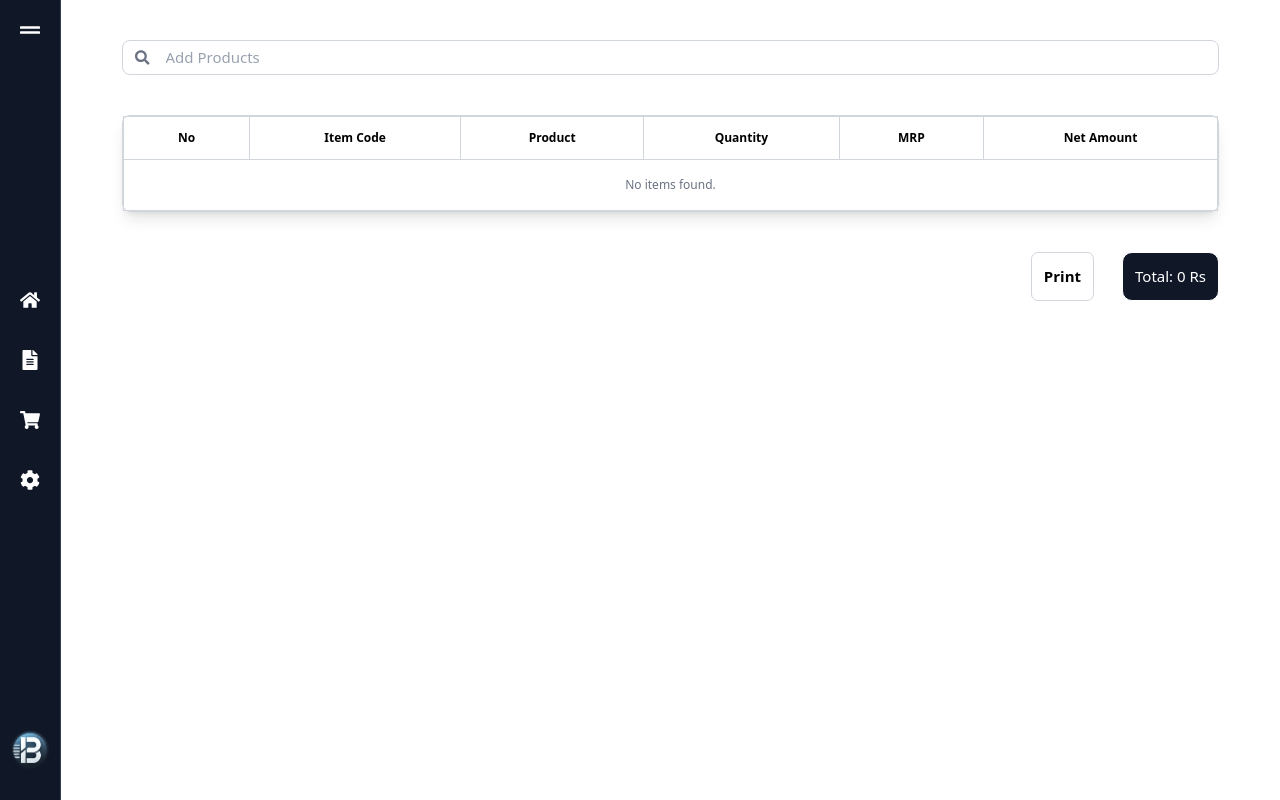
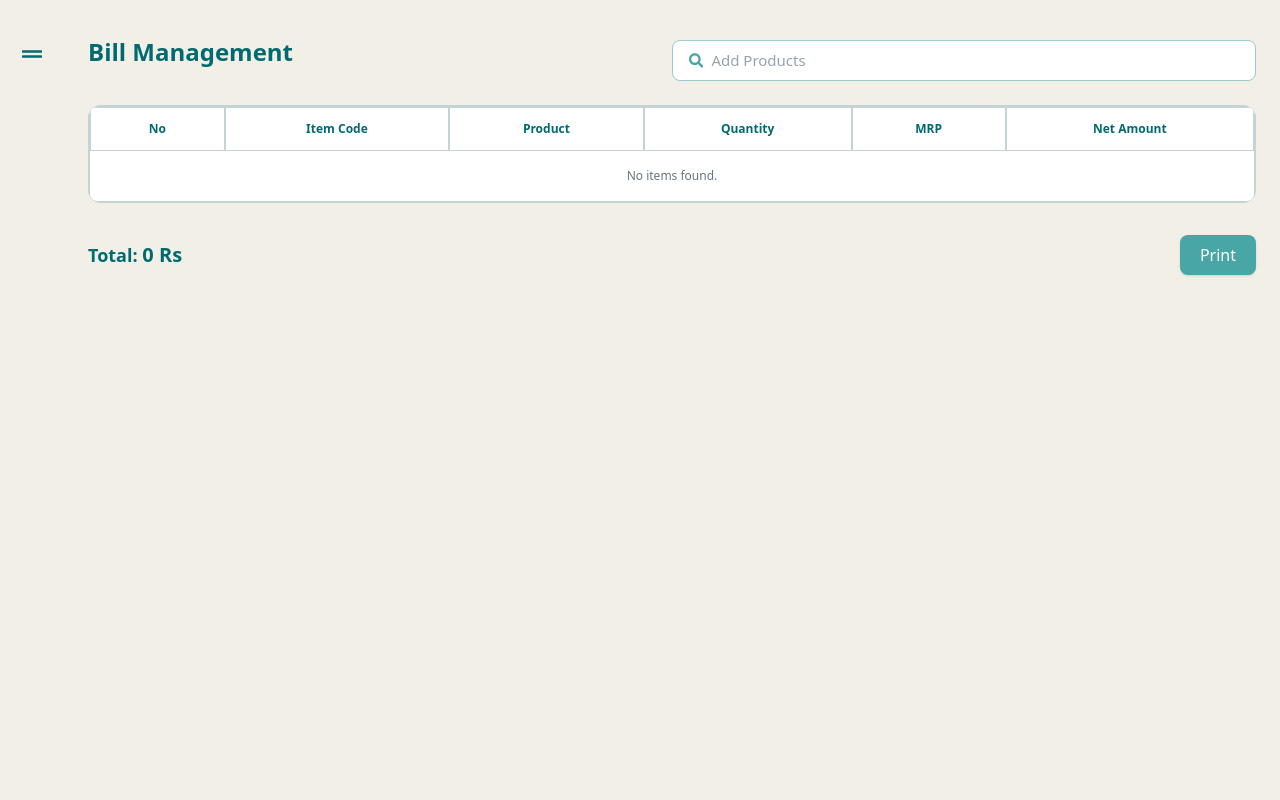
Before and after one commit to sunny-pixels/BillSwift, a React app in the folder frontend/: page /bill in a window 1280 px wide. Built offline with nearby package versions, Linux system fonts and the light colour scheme; the HTML template or start-up script is replaced by a standard one.

Commit message:
Frontend Updated

```diff
--- a/frontend/src/components/Button.jsx
+++ b/frontend/src/components/Button.jsx
@@ -1,12 +1,11 @@
-import React from 'react';
+import React from "react";
 
 const Button = ({ name, onClick }) => {
   return (
     <div className="flex justify-end w-[auto] gap-7">
       <button
         onClick={onClick}
-        className="px-4 text-[15px] py-3 rounded-lg border border-gray-300 font-bold cursor-pointer
-                   transition-all duration-300 [&:hover]:bg-gray-900 [&:hover]:text-white"
+        className="px-5 py-2 bg-[#48A6A7] hover:bg-[#006A71] text-white font-medium rounded-lg transition duration-200 shadow-sm"
       >
         {name}
       </button>
--- a/frontend/src/components/SearchItemBill.jsx
+++ b/frontend/src/components/SearchItemBill.jsx
@@ -1,7 +1,7 @@
 import React, { useState, useEffect, useRef } from "react";
 import { FaSearch } from "react-icons/fa";
 
-const SearchItemBill = ({ onItemSelect, name }) => {
+const SearchItemBill = ({ onItemSelect, name, className }) => {
   const [input, setInput] = useState("");
   const [results, setResults] = useState([]);
   const [showResults, setShowResults] = useState(true);
@@ -24,7 +24,7 @@ const SearchItemBill = ({ onItemSelect, name }) => {
       if (selectedElement) {
         selectedElement.scrollIntoView({
           block: "nearest",
-          behavior: "smooth"
+          behavior: "smooth",
         });
       }
     }
@@ -108,12 +108,12 @@ const SearchItemBill = ({ onItemSelect, name }) => {
 
   return (
     <div className="relative w-full flex justify-center">
-      <div className="flex items-center border border-gray-300 rounded-lg px-3 py-2 bg-white w-[90%] h-[35px] mt-10 gap-2">
-        <FaSearch className="text-gray-500 mr-2 text-[15px]" />
+      <div className={`flex items-center border border-[#9ACBD0] rounded-lg px-3 py-2 bg-white w-[90%] mt-4 focus-within:ring-2 focus-within:ring-[#48A6A7] transition duration-200 ${className}`}>
+        <FaSearch className="text-[#48A6A7] mr-2 text-[15px]" />
         <input
           type="text"
           placeholder={name}
-          className="outline-none bg-transparent w-full text-[15px] text-black placeholder-gray-400"
+          className="outline-none bg-transparent w-full text-[15px] text-gray-800 placeholder-gray-400"
           value={input}
           onChange={(e) => handleChange(e.target.value)}
           onFocus={() => {
@@ -129,7 +129,7 @@ const SearchItemBill = ({ onItemSelect, name }) => {
       {showResults && results.length > 0 && input.trim() !== "" && !input.includes(" - ") && (
         <div
           ref={resultsRef}
-          className="absolute top-[75px] w-[90%] bg-white border border-gray-300 flex flex-col shadow-md max-h-[200px] overflow-y-auto scrollbar-hide z-10"
+          className="absolute top-[60px] w-full bg-white border border-[#9ACBD0] rounded-lg flex flex-col shadow-md max-h-[200px] overflow-y-auto z-15 scrollbar-hide"
         >
           {results.map((result, index) => (
             <div
@@ -139,8 +139,8 @@ const SearchItemBill = ({ onItemSelect, name }) => {
               tabIndex={0}
               className={
                 selectedItem === index
-                  ? "p-3 bg-blue-100 font-semibold text-[13px] cursor-pointer focus:outline-none"
-                  : "p-3 active:bg-[#efefef] font-semibold text-[13px] cursor-pointer focus:outline-none focus:bg-[#e0e0e0]"
+                  ? "p-3 bg-[#F2EFE7] text-[#006A71] font-medium text-[13px] cursor-pointer focus:outline-none"
+                  : "p-3 hover:bg-[#F2EFE7] text-gray-700 font-medium text-[13px] cursor-pointer focus:outline-none focus:bg-[#F2EFE7] transition-colors duration-150"
               }
             >
               {result?.product || "No Item Code"}
--- a/frontend/src/components/SlideBar.jsx
+++ b/frontend/src/components/SlideBar.jsx
@@ -1,4 +1,5 @@
 import React from "react";
+import { useState } from "react";
 import {
   FaGripLines,
   FaHome,
@@ -10,12 +11,23 @@ import { useNavigate } from "react-router-dom";
 
 const SlideBar = () => {
   const navigate = useNavigate();
+  const [isOpen, setIsOpen] = useState(false);
 
   return (
-    <div className="w-[5%] h-screen flex flex-col items-center justify-between bg-gray-900 text-white py-5 border-r border-gray-700">
-      <FaGripLines className="text-xl cursor-pointer hover:text-blue-400 transition" />
+    <div className="w-[5%] h-screen flex flex-col items-center justify-betwee text-[#006A71] py-5">
+      <FaGripLines
+        className="text-xl cursor-pointer hover:text-blue-400 transition mt-6"
+        onClick={() => setIsOpen(!isOpen)}
+      />
 
-      <nav className="flex flex-col gap-10 mt-5">
+      <div
+        className="h-[300px] w-[50px] flex flex-col items-center justify-between py-5 transition-all duration-300"
+      >
+        <nav
+          className={`flex flex-col gap-10 mt-5 transition-opacity duration-300 ${
+            isOpen ? "opacity-100" : "opacity-0 pointer-events-none"
+          }`}
+        >
           <FaHome
             onClick={() => navigate("/")}
             className="text-xl cursor-pointer hover:text-blue-400 transition"
@@ -34,8 +46,9 @@ const SlideBar = () => {
             title="Settings"
           />
         </nav>
+      </div>
 
-      <img src="/bs_logo.png" alt="BillSwift Logo" className="w-15 h-15" />
+      {/* <img src="/bs_logo.png" alt="BillSwift Logo" className="w-15 h-15" /> */}
     </div>
   );
 };
--- a/frontend/src/components/Table.jsx
+++ b/frontend/src/components/Table.jsx
@@ -54,24 +54,22 @@ const Table = ({ items, setItems, highlightedItemId }) => {
 
   return (
     <>
-      <div className="mt-10 w-[90%] rounded-lg shadow-lg border border-gray-300 text-[12px]">
-        <div className="max-h-[400px] overflow-y-auto scrollbar-hide">
-          <table className="w-full border-collapse border border-gray-300 rounded-lg">
-            <thead className="top-0 z-10">
-              <tr className="bg-white text-black">
-                <th className="border border-gray-300 px-6 py-3 rounded-tl-lg">
-                  No
-                </th>
-                <th className="border border-gray-300 px-6 py-3">Item Code</th>
-                <th className="border border-gray-300 px-6 py-3">Product</th>
-                <th className="border border-gray-300 px-6 py-3">Quantity</th>
-                <th className="border border-gray-300 px-6 py-3">MRP</th>
-                <th className="border border-gray-300 px-6 py-3 rounded-tr-lg">
+      <div className="w-full rounded-lg shadow-lg border border-[#c4d4d6] text-[12px]">
+        <div className="relative max-h-[452px] overflow-y-auto scrollbar-hide border border-[#c4d4d6] rounded-lg">
+          <table className="w-full border-separate border-spacing-0">
+            <thead className="sticky top-0 z-10 bg-white text-[#006A71]">
+              <tr className="border-b border-[#c4d4d6]">
+                <th className="border border-[#c4d4d6] px-6 py-3">No</th>
+                <th className="border border-[#c4d4d6] px-6 py-3">Item Code</th>
+                <th className="border border-[#c4d4d6] px-6 py-3">Product</th>
+                <th className="border border-[#c4d4d6] px-6 py-3">Quantity</th>
+                <th className="border border-[#c4d4d6] px-6 py-3">MRP</th>
+                <th className="border border-[#c4d4d6] px-6 py-3">
                   Net Amount
                 </th>
               </tr>
             </thead>
-            <tbody>
+            <tbody className="divide-y divide-[#9ACBD0]">
               {items && items.length > 0 ? (
                 items.map((i, index) => {
                   const isHighlighted =
@@ -87,44 +85,44 @@ const Table = ({ items, setItems, highlightedItemId }) => {
                       border-b transition-all duration-100
                       ${
                         isHighlighted
-                          ? "bg-yellow-200 font-medium scale-[1.01] shadow-md"
+                          ? "bg-[#c4d4d6] font-medium scale-[1.01] shadow-md"
                           : "hover:bg-gray-50"
                       }
                     `}
                     >
-                      <td className="border border-gray-300 px-6 py-3 text-center">
-                        {index + 1}
+                      <td className="border border-[#c4d4d6] px-6 py-3 text-center cursor-pointer group relative">
+                        <span>{index + 1}</span>
+                        <div className="absolute inset-0 flex items-center justify-center opacity-0 group-hover:opacity-100 transition-opacity">
+                          <HiPencilAlt
+                            onClick={() => handleEditClick(i._id)}
+                            className="text-xl cursor-pointer"
+                          />
+                        </div>
                       </td>
-                      <td className="border border-gray-300 px-6 py-3 text-center">
-                        {i.itemCode}
+                      <td className="border border-[#c4d4d6] px-6 py-3 text-center">
+                        {/* {i.itemCode} */}
+                        {"MANUAL-" +
+                          Math.floor(100000 + Math.random() * 900000)}
                       </td>
-                      <td className="border border-gray-300 px-6 py-3 text-center">
-                        {i.product}
+                      <td className="border border-[#c4d4d6] px-6 py-3 text-center">
+                        {i.product.charAt(0).toUpperCase() + i.product.slice(1)}
                       </td>
 
-                      <td className="border border-gray-300 px-6 py-3 text-center cursor-pointer group">
-                        <div className="flex items-center justify-center space-x-2">
-                          <HiPencilAlt
-                            onClick={() => handleEditClick(i._id)}
-                            className="text-xl cursor-pointer opacity-0 group-hover:opacity-100 transition-opacity"
-                          />
-                          {i.quantity}
-                        </div>
+                      <td className="border border-[#c4d4d6] px-6 py-3 text-center cursor-pointer group">
+                        {/* <div className="flex items-center justify-center space-x-2"> */}
+                        {i.quantity}
+                        {/* </div> */}
                       </td>
 
-                      <td className="border border-gray-300 px-6 py-3 text-center cursor-pointer group">
-                        <div className="flex items-center justify-center space-x-2">
-                          <HiPencilAlt
-                            onClick={() => handleEditClick(i._id)}
-                            className="text-xl cursor-pointer opacity-0 group-hover:opacity-100 transition-opacity"
-                          />
-                          {i.mrp}
-                        </div>
+                      <td className="border border-[#c4d4d6] px-6 py-3 text-center cursor-pointer group">
+                        {/* <div className="flex items-center justify-center space-x-2"> */}
+                        {i.mrp}
+                        {/* </div> */}
                       </td>
 
-                      <td className="border border-gray-300 px-6 py-3 text-center cursor-pointer group">
-                        <div className="flex items-center justify-center space-x-2">
-                          {i.netamt}
+                      <td className="border border-[#c4d4d6] px-6 py-3 text-center cursor-pointer group">
+                        <div className="flex items-center justify-between w-full px-4">
+                          <span className="flex-1 text-center">{i.netamt}</span>
                           <MdDelete
                             onClick={() => handleDeleteClick(i._id)}
                             className="text-xl cursor-pointer opacity-0 group-hover:opacity-100 transition-opacity"
--- a/frontend/src/pages/BillPage.jsx
+++ b/frontend/src/pages/BillPage.jsx
@@ -4,11 +4,10 @@ import autoTable from "jspdf-autotable";
 import SlideBar from "../components/SlideBar";
 import SearchItemBill from "../components/SearchItemBill";
 import Table from "../components/Table";
+import Button from "../components/Button"; // Add this import
 
 const BillPage = () => {
   const [items, setItems] = useState([]);
-
-  // console.log("Items",items)
 
   // Function to add items from search
   const addItem = (item) => {
@@ -95,7 +94,7 @@ const BillPage = () => {
         font: "helvetica",
       },
       headStyles: {
-        fillColor: [41, 128, 185],
+        fillColor: [0, 106, 113], // Changed to match your teal theme #006A71
         textColor: 255,
         fontStyle: "bold",
       },
@@ -129,29 +128,39 @@ const BillPage = () => {
   };
 
   return (
-    <div>
-      <div className="flex">
-        <SlideBar />
-        <div className="w-[100%] flex flex-col items-center">
-          <div className="relative w-full">
-            <SearchItemBill onItemSelect={addItem} name="Add Products" />
+    <div className="flex h-screen bg-[#F2EFE7]">
+      <SlideBar />
+      <div className="flex-1 flex flex-col p-6">
+        <div className="flex items-center justify-between mb-6">
+          <h1 className="text-2xl font-bold text-[#006A71]">Bill Management</h1>
+          <div className="relative w-1/2">
+            <SearchItemBill
+              onItemSelect={addItem}
+              name="Add Products"
+              className="w-full px-4 py-2 border border-[#9ACBD0] rounded-lg focus:outline-none focus:ring-2 focus:ring-[#48A6A7]"
+            />
           </div>
-          <Table items={items} setItems={setItems} />
-          <div className="flex justify-end mt-10 w-[90%] gap-7">
-            <button
-              className="px-3 text-[15px] p-3 rounded-[7px] border border-gray-300 font-bold transition-all duration-300 [&:hover]:bg-gray-900 [&:hover]:text-white"
-              onClick={generatePDF}
-            >
-              Print
-            </button>
-            <div className="border text-[15px] p-3 bg-gray-900 text-white rounded-[10px]">
-              Total:{" "}
-              {items
-                .reduce((sum, item) => sum + (item?.netamt || 0), 0)
-                .toLocaleString()}{" "}
-              Rs
-            </div>
+        </div>
+
+        <div className="flex max-h-[452px] bg-white rounded-xl overflow-hidden">
+          <Table
+            items={items}
+            setItems={setItems}
+            className="w-full divide-y divide-[#9ACBD0]"
+            headerClassName="bg-[#F2EFE7] text-[#006A71]"
+            rowClassName="hover:bg-[#F2EFE7] transition-colors duration-150"
+            highlightClassName="bg-[#9ACBD0] bg-opacity-30"
+          />
+        </div>
+
+        <div className="flex justify-between items-center mt-8">
+          <div className="text-lg font-bold text-[#006A71]">
+            Total: <span className="text-xl">{items.reduce((sum, item) => sum + (item?.netamt || 0), 0).toLocaleString()} Rs</span>
           </div>
+          <Button
+            name="Print"
+            onClick={generatePDF}
+          />
         </div>
       </div>
     </div>
```
Also changed, not shown: frontend/src/components/AddItemsModal.jsx (+18 -18 lines), frontend/src/components/EditItemsModal.jsx (+7 -7 lines), frontend/src/components/SearchItemInventory.jsx (+8 -30 lines), frontend/src/pages/HomePage.jsx (+42 -11 lines), frontend/src/pages/InventoryPage.jsx (+40 -11 lines). Lines whose indentation alone changed are shown as unchanged.
